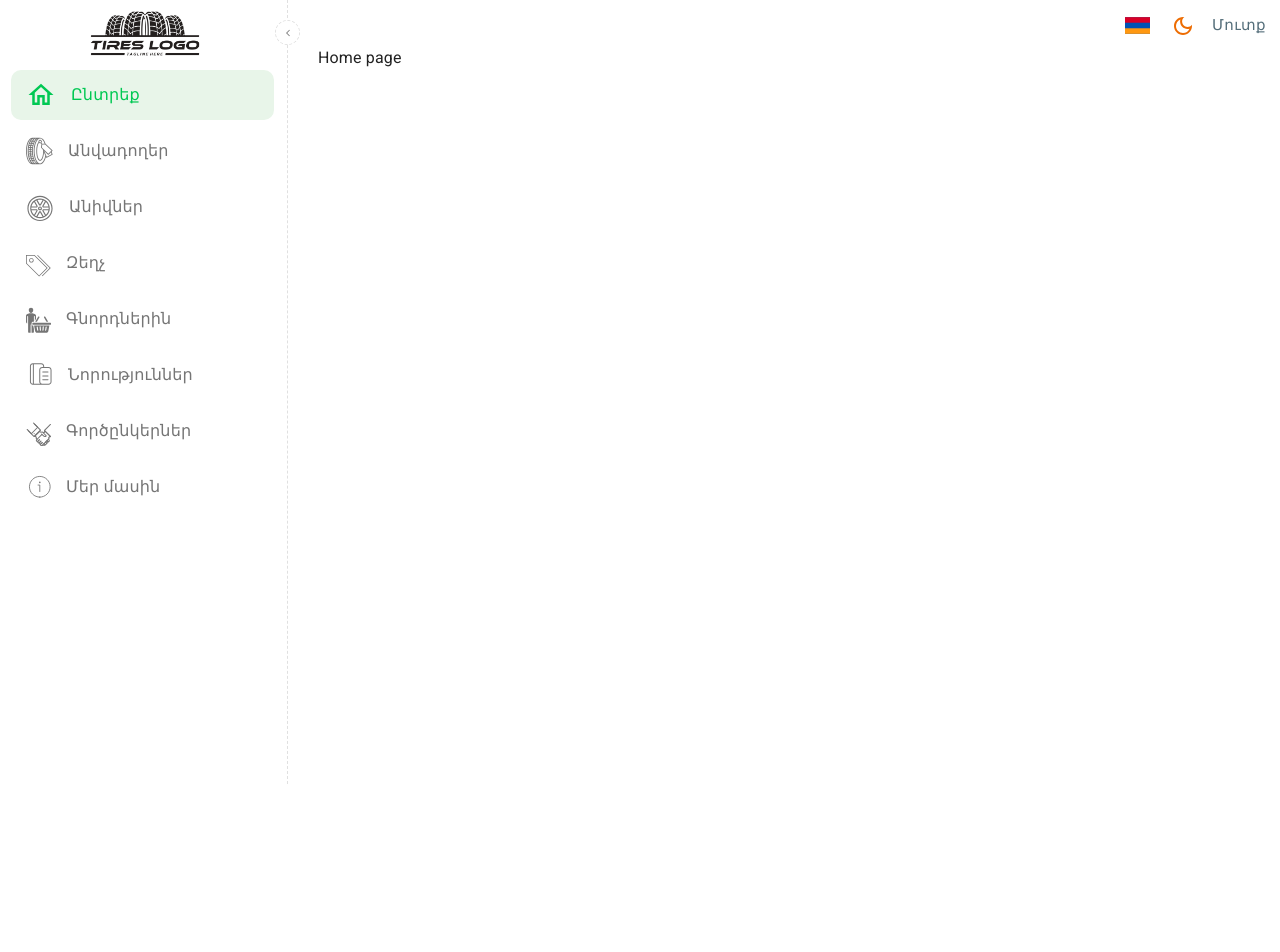
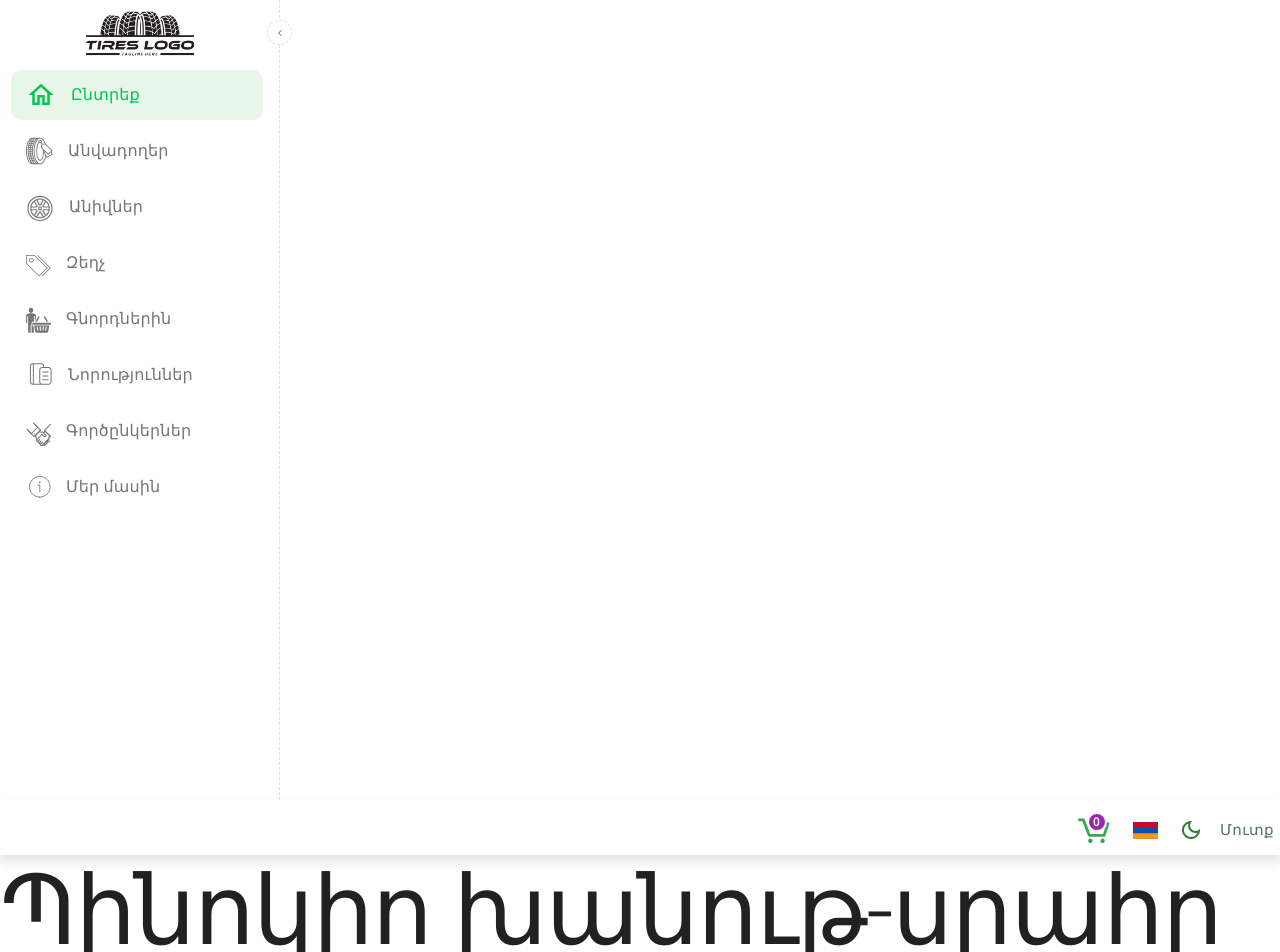
Before and after one commit to AbrahamManaserian/tyers, a React (Create React App) app: page / in a window 1280 px wide. Shown: the top 952 px of the page. Before the commit the page ends 800 px from the top, so only its background shows below. Built offline with nearby package versions, Linux system fonts and the light colour scheme.

Commit message:
setup sticky side and top bars

```diff
--- a/src/App.js
+++ b/src/App.js
@@ -6,7 +6,7 @@ import '@fontsource/roboto/300.css';
 import '@fontsource/roboto/400.css';
 import '@fontsource/roboto/500.css';
 import '@fontsource/roboto/700.css';
-import { createTheme, CssBaseline, Grid, ThemeProvider } from '@mui/material';
+import { Box, createTheme, CssBaseline, Grid, ThemeProvider, Typography } from '@mui/material';
 import TopBarMenu from './components/TopBarMenu';
 import DrawerSideBarMenu from './components/DrawerSideBar';
 
@@ -125,6 +125,7 @@ function App() {
   const [language, setLanguage] = useState(localLanguage || '1');
   const theme = createTheme(getDesignTokens(darkMode || 'light'));
   return (
+    <div style={{ position: 'relative' }}>
       <ThemeProvider theme={theme}>
         <CssBaseline />
         <AppContext.Provider
@@ -135,16 +136,41 @@ function App() {
             setDarkMode: setDarkMode,
           }}
         >
-        <Grid item container xs={12} padding="0 8px 0 8px" alignItems="flex-start">
+          <Grid item container xs={12} alignItems="flex-start">
+            {/* <div
+              style={{
+                position: '-webkit-sticky',
+                position: 'sticky',
+                top: 0,
+
+              }}
+            > */}
             <SideBarMenu />
+            {/* </div> */}
             <Grid item xs container alignItems="center">
+              <Grid
+                item
+                xs
+                container
+                alignItems="center"
+                sx={{
+                  // boxShadow: '0 1px 8px -10px rgba(0, 0, 0, 0.1), 0 7px 10px 0 rgba(0, 0, 0, 0.1)',
+                  boxShadow: '0 1px 8px -10px rgb(117, 117, 117, 0.1), 0 7px 10px 0 rgb(117, 117, 117, 0.2)',
+                  position: '-webkit-sticky',
+                  position: 'sticky',
+                  top: 0,
+                  zIndex: 2,
+                }}
+              >
                 <DrawerSideBarMenu />
                 <TopBarMenu />
+              </Grid>
               <Outlet />
             </Grid>
           </Grid>
         </AppContext.Provider>
       </ThemeProvider>
+    </div>
   );
 }
 
--- a/src/SVGIcons.js
+++ b/src/SVGIcons.js
@@ -242,3 +242,14 @@ export function GoogleIcon() {
     </svg>
   );
 }
+
+export function BusketIcon(props) {
+  return (
+    <svg xmlns="http://www.w3.org/2000/svg" width="34" height="34" viewBox="0 0 100 90">
+      <path
+        fill="#34A853"
+        d="M91.8 27.3 81.1 61c-.8 2.4-2.9 4-5.4 4H34.4c-2.4 0-4.7-1.5-5.5-3.7L13.1 19H4c-2.2 0-4-1.8-4-4s1.8-4 4-4h11.9c1.7 0 3.2 1.1 3.8 2.7L36 57h38l8.5-27H35.4c-2.2 0-4-1.8-4-4s1.8-4 4-4H88c1.3 0 2.5.7 3.2 1.7.8 1 1 2.4.6 3.6zm-55.4 43c-1.7 0-3.4.7-4.6 1.9-1.2 1.2-1.9 2.9-1.9 4.6 0 1.7.7 3.4 1.9 4.6 1.2 1.2 2.9 1.9 4.6 1.9s3.4-.7 4.6-1.9c1.2-1.2 1.9-2.9 1.9-4.6 0-1.7-.7-3.4-1.9-4.6-1.2-1.2-2.9-1.9-4.6-1.9zm35.9 0c-1.7 0-3.4.7-4.6 1.9s-1.9 2.9-1.9 4.6c0 1.7.7 3.4 1.9 4.6 1.2 1.2 2.9 1.9 4.6 1.9 1.7 0 3.4-.7 4.6-1.9 1.2-1.2 1.9-2.9 1.9-4.6 0-1.7-.7-3.4-1.9-4.6s-2.9-1.9-4.6-1.9z"
+      />
+    </svg>
+  );
+}
--- a/src/components/DrawerSideBar.js
+++ b/src/components/DrawerSideBar.js
@@ -46,15 +46,14 @@ export default function DrawerSideBarMenu() {
   return (
     <Box
       sx={{
+        bgcolor: 'background.default',
         display: { xs: 'flex', lg: 'none' },
-        '&:hover': { bgcolor: '#eeeeee' },
-        marginTop: '4px',
-        // cursor: 'pointer',
-        padding: '8px',
-        borderRadius: '50%',
+        padding: '8px 8px 7px 8px',
       }}
     >
-      <FormatListBulletedIcon cursor="pointer" onClick={toggleDrawer(true)} />
+      <Box sx={{ borderRadius: '50%', '&:hover': { bgcolor: '#eeeeee' }, display: 'flex', padding: '8px' }}>
+        <FormatListBulletedIcon cursor="pointer" onClick={toggleDrawer(true)} />
+      </Box>
       <Drawer anchor="left" open={openDrawer} onClose={toggleDrawer(false)}>
         <Box
           onClick={toggleDrawer(false)}
@@ -67,9 +66,7 @@ export default function DrawerSideBarMenu() {
             flexDirection: 'column',
             alignItems: 'center',
             width: '280px',
-            // borderRightStyle: 'dashed',
-            borderWidth: 1,
-            borderColor: '#e0e0e0',
+
             alignItems: 'flex-start',
           }}
         >
--- a/src/components/SideBarMenu.js
+++ b/src/components/SideBarMenu.js
@@ -9,7 +9,7 @@ import HomeOutlinedIcon from '@mui/icons-material/HomeOutlined';
 import { AppContext } from '../App';
 import { textSideBar } from '../text';
 
-export default function BarMenu(props) {
+export default function SideBarMenu(props) {
   const [menuLength, setMenuLength] = useState(true);
   const location = useLocation();
   const context = useContext(AppContext);
@@ -38,21 +38,21 @@ export default function BarMenu(props) {
   // console.log(getText('choose'));
 
   return (
-    <div>
     <Box
       sx={{
-          marginRight: '30px',
+        position: '-webkit-sticky',
+        position: 'sticky',
+        top: 0,
+        zIndex: 700,
         overflow: 'scroll',
-          padding: '0 5px 0 0',
+        padding: '0 8px 0 8px',
         display: { xs: 'none', lg: 'flex' },
-          height: '98vh',
+        height: '100vh',
         flexDirection: 'column',
-          alignItems: 'center',
         width: menuLength ? '280px' : '80px',
         borderRightStyle: 'dashed',
         borderWidth: 1,
         borderColor: '#e0e0e0',
-          alignItems: 'flex-start',
       }}
     >
       <Box
@@ -65,7 +65,7 @@ export default function BarMenu(props) {
           alignItems: 'center',
           position: 'fixed',
           top: '20px',
-            left: menuLength ? '275px' : '75px',
+          left: menuLength ? '267px' : '67px',
           borderStyle: 'dashed',
           borderRadius: '50%',
           height: '25px',
@@ -83,7 +83,6 @@ export default function BarMenu(props) {
       <Box sx={{ display: 'flex', width: '100%', justifyContent: 'center', paddingY: '10px' }}>
         <img src={Logo} style={{ height: 'auto', maxWidth: '150px' }} />
       </Box>
-
       <Link
         style={{
           flexDirection: menuLength ? 'row' : 'column',
@@ -194,7 +193,6 @@ export default function BarMenu(props) {
           {getText('customers')}
         </Typography>
       </Link>
-
       <Link
         style={{
           flexDirection: menuLength ? 'row' : 'column',
@@ -262,6 +260,5 @@ export default function BarMenu(props) {
         </Typography>
       </Link>
     </Box>
-    </div>
   );
 }
--- a/src/components/TopBarMenu.js
+++ b/src/components/TopBarMenu.js
@@ -1,14 +1,26 @@
-import { Box, Button, Grid, Typography } from '@mui/material';
+import { Badge, Box, Button, Grid, styled, Typography } from '@mui/material';
 import FlagMenu from './FlagMenu';
 import LightModeOutlinedIcon from '@mui/icons-material/LightModeOutlined';
 import DarkModeOutlinedIcon from '@mui/icons-material/DarkModeOutlined';
 import { useContext } from 'react';
 import { AppContext } from '../App';
 import { textSideBar } from '../text';
-import { Link } from 'react-router-dom';
+import { Link, useLocation } from 'react-router-dom';
+import { BusketIcon } from '../SVGIcons';
+
+const StyledBadge = styled(Badge)(({ theme }) => ({
+  '& .MuiBadge-badge': {
+    right: 15.5,
+    top: 9,
+    border: `2px solid ${theme.palette.background.paper}`,
+    padding: '0 4px',
+  },
+}));
 
 export default function TopBarMenu() {
   const context = useContext(AppContext);
+  const location = useLocation();
+
   const handleCLick = () => {
     if (context.darkMode === 'light') {
       context.setDarkMode('dark');
@@ -27,9 +39,53 @@ export default function TopBarMenu() {
       return textSideBar[text].ru;
     }
   };
-
+  function getColorOfIcon(urlPath) {
+    if (urlPath === location.pathname) {
+      return '#00c853';
+    } else {
+      if (context.darkMode === 'light') {
+        return '#757575';
+      } else {
+        return '#b0bec5';
+      }
+    }
+  }
   return (
-    <Grid item xs lg={12} justifyContent="flex-end" alignItems="center" container paddingTop="5px">
+    <Grid
+      sx={{
+        bgcolor: 'background.default',
+      }}
+      item
+      xs
+      lg={12}
+      justifyContent="flex-end"
+      alignItems="center"
+      container
+      paddingTop="5px"
+    >
+      <Link to="/basket">
+        <Box
+          sx={{
+            display: 'flex',
+            cursor: 'pointer',
+            padding: '8px',
+            '&:hover': {
+              bgcolor: 'neutral.light',
+              justifyContent: 'center',
+              //   padding: '10px',
+            },
+            borderRadius: '50%',
+            mx: '5px',
+          }}
+        >
+          <StyledBadge badgeContent={0} max={9} color="secondary" showZero>
+            <BusketIcon
+              colorBody={context.darkMode === 'light' ? '#757575' : '#b0bec5'}
+              colorWheel="#00c853"
+            />
+          </StyledBadge>
+        </Box>
+      </Link>
       <FlagMenu />
       <Box
         onClick={handleCLick}
@@ -49,7 +105,7 @@ export default function TopBarMenu() {
         {context.darkMode === 'dark' ? (
           <LightModeOutlinedIcon sx={{ color: 'greenCustome.main' }} />
         ) : (
-          <DarkModeOutlinedIcon sx={{ color: 'warning.main' }} />
+          <DarkModeOutlinedIcon color="success" />
         )}
       </Box>
       {/* <Typography variant="body1">Sign in</Typography> */}
--- a/src/index.js
+++ b/src/index.js
@@ -15,6 +15,7 @@ import NewsPage from './pages/NewsPage';
 import PartnersPage from './pages/PartnersPage';
 import SignIn from './pages/SignInPage';
 import SignUp from './pages/SignUpPage';
+import BasketPage from './pages/BusketPage';
 
 const router = createBrowserRouter([
   {
@@ -62,6 +63,10 @@ const router = createBrowserRouter([
         path: '/signup',
         element: <SignUp />,
       },
+      {
+        path: '/basket',
+        element: <BasketPage />,
+      },
     ],
   },
 ]);
--- /dev/null
+++ b/src/pages/BusketPage.js
@@ -0,0 +1,9 @@
+import { Grid, Typography } from '@mui/material';
+
+export default function BasketPage() {
+  return (
+    <Grid item container xs={12}>
+      <Typography>Busket page</Typography>
+    </Grid>
+  );
+}
--- a/src/pages/HomePage.js
+++ b/src/pages/HomePage.js
@@ -6,8 +6,16 @@ export default function HomePage() {
   const language = useContext(AppContext);
   // console.log(language);
   return (
-    <Grid item container xs={12}>
-      <Typography>Home page</Typography>
+    <Grid item container xs={12} overflow="scroll" flexWrap="wrap">
+      <Typography variant="h1">
+        Պինոկիո խանութ-սրահը հիմնադրվել է 2022թ. ապրիլին: Պինոկիոն մուլտիբրենդային մանկական կոշիկի խանութ-սրահ
+        է, որտեղ կարող եք գտնել բարձրորակ և հարմարավետ կոշիկների, հողաթափերի մեծ տեսականի տարբեր տարիքային
+        խմբերի երեխաների համար: Խանութ-սրահում ներկայացված են ռուսական Kotofey, ֆիննական Mursu, լիբանանյան
+        Ten-ten, իսպանական Xti, պորտուգալական Beppi և լեհական ապրանքանիշեր: Բացի մանկական կոշիկներից
+        խանութ-սրահում ներկայացված են նաև հայկական արտադրության գուլպաներ, պայուսակներ, ձեռագործ գլխազարդեր,
+        տիկնիկներ: Մեր առաջնային նպատակն է մեր հաճախորդներին որակյալ ապրանքատեսակով ապահովելը, նրանց
+        պահանջները բավարարելը և գոհացնելը, որի համար մենք անում ենք հնարավոր ամեն բան:
+      </Typography>
     </Grid>
   );
 }
```
Also changed, not shown: src/images/basket.svg (added), src/images/cart.svg (added). Lines whose indentation alone changed are shown as unchanged.
